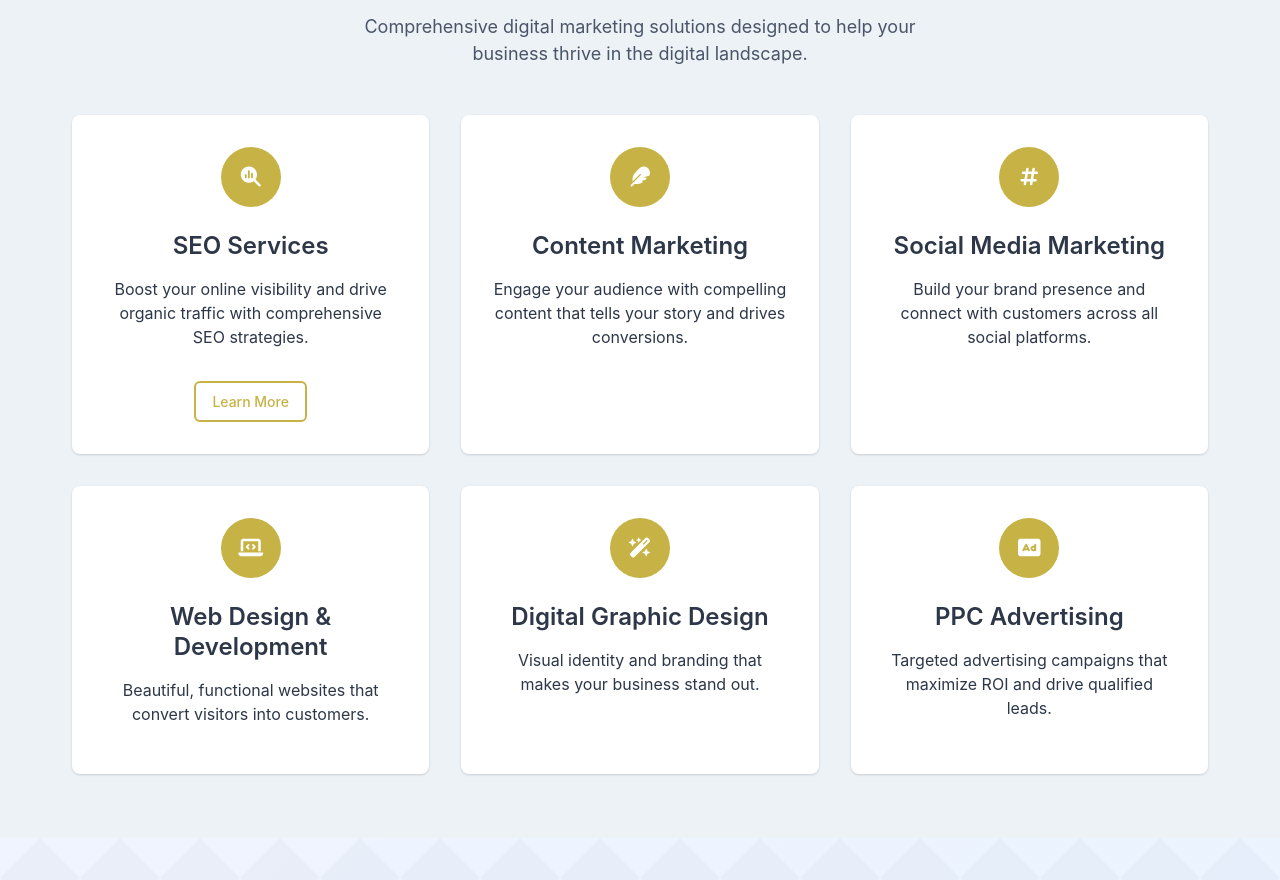
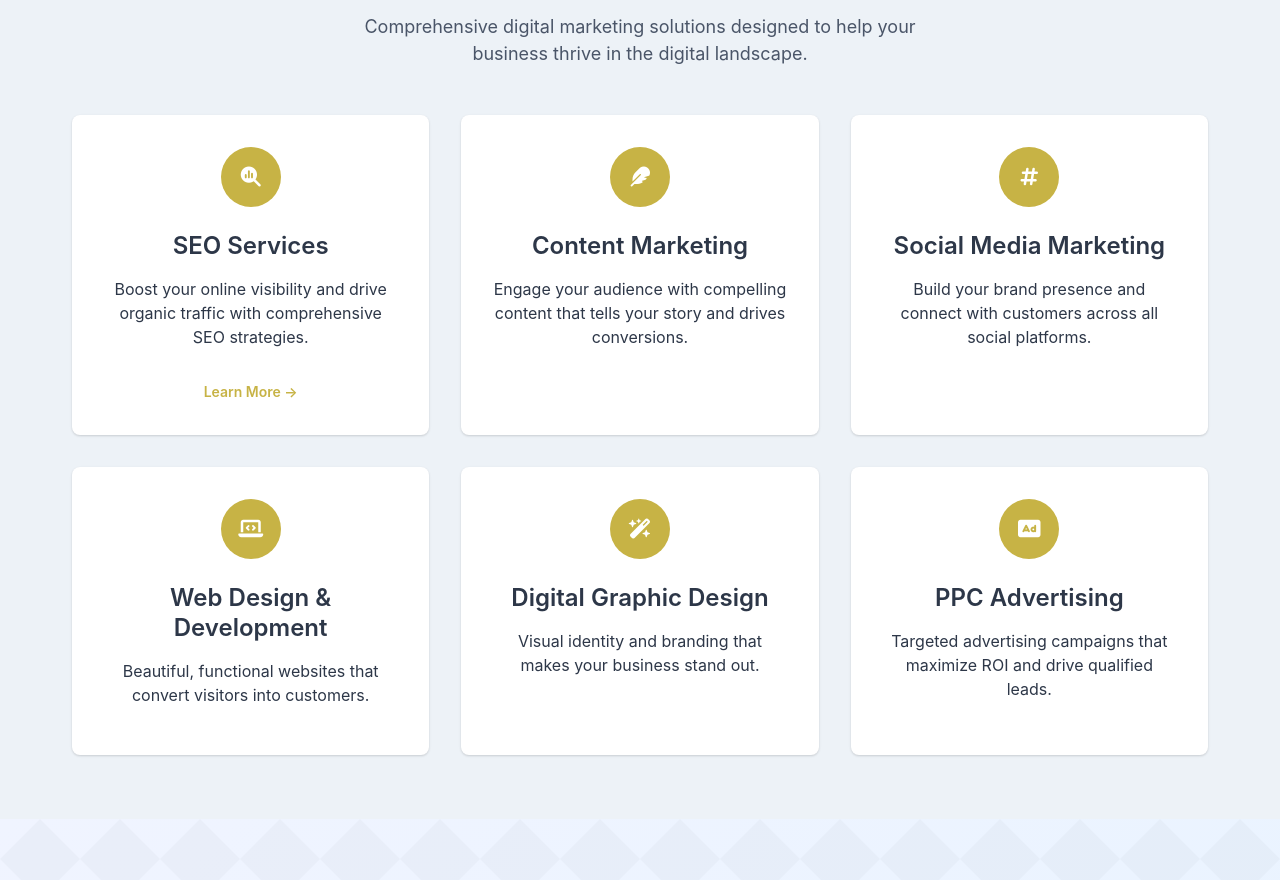
Before and after one commit to DevBw/marqtron-media, a plain HTML site: page index.html in a window 1280 px wide. Shown: the part 1474-2354 px from the top of the page. Drawn offline with Linux system fonts and the light colour scheme.

Commit message:
Make SEO services card clickable - wrap entire card in link and add hover styling

```diff
--- a/index.html
+++ b/index.html
@@ -126,14 +126,16 @@
             </div>
 
             <div class="services-grid">
-                <div class="service-card">
-                    <div class="service-icon">
-                        <i class="fas fa-magnifying-glass-chart"></i>
+                <a href="seo-services.html" class="service-card-link">
+                    <div class="service-card">
+                        <div class="service-icon">
+                            <i class="fas fa-magnifying-glass-chart"></i>
+                        </div>
+                        <h3>SEO Services</h3>
+                        <p>Boost your online visibility and drive organic traffic with comprehensive SEO strategies.</p>
+                        <div class="service-cta">Learn More →</div>
                     </div>
-                    <h3><a href="seo-services.html">SEO Services</a></h3>
-                    <p>Boost your online visibility and drive organic traffic with comprehensive SEO strategies.</p>
-                    <a href="seo-services.html" class="btn btn-outline btn-sm">Learn More</a>
-                </div>
+                </a>
 
                 <div class="service-card">
                     <div class="service-icon">
--- a/marqtron.css
+++ b/marqtron.css
@@ -579,6 +579,36 @@ img {
   box-shadow: var(--shadow-lg);
 }
 
+.service-card-link {
+  text-decoration: none;
+  color: inherit;
+  display: block;
+  height: 100%;
+  transition: var(--transition);
+}
+
+.service-card-link:hover {
+  text-decoration: none;
+  color: inherit;
+}
+
+.service-card-link .service-card {
+  cursor: pointer;
+}
+
+.service-cta {
+  color: var(--primary-color);
+  font-weight: var(--font-semibold);
+  font-size: var(--text-sm);
+  margin-top: var(--space-4);
+  transition: color 0.3s ease;
+  display: inline-block;
+}
+
+.service-card-link:hover .service-cta {
+  color: var(--secondary-color);
+}
+
 .service-icon {
   width: 60px;
   height: 60px;
```
